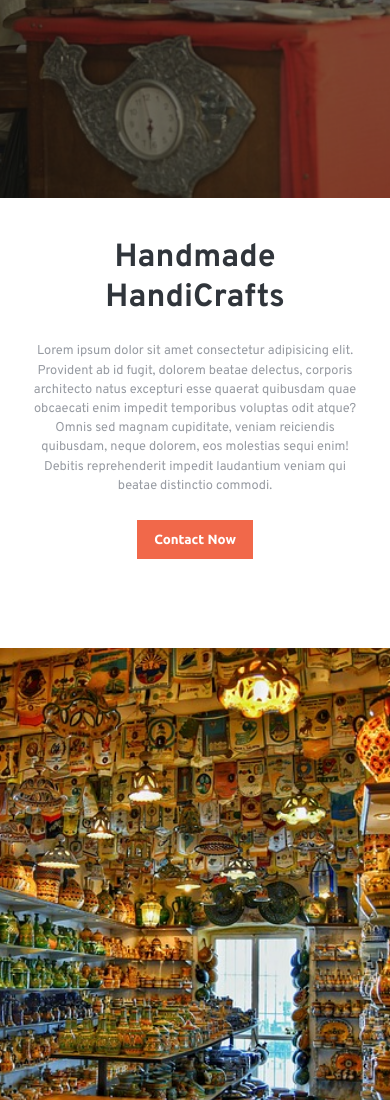
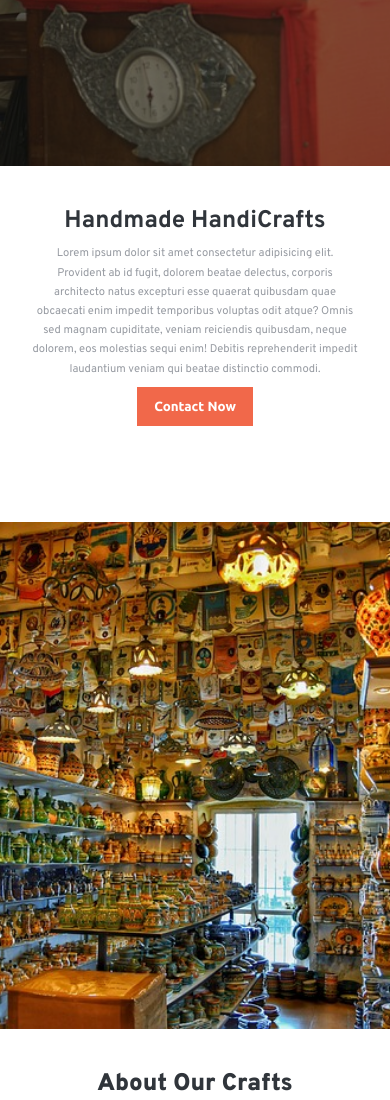
Before and after one commit to SudipKhatri036/Encryptix_task-1, a plain HTML site: page index.html in a window 390 px wide. Shown: the part 244-1344 px from the top of the page. Drawn offline with Linux system fonts and the light colour scheme; a web font is replaced by a local one.

```diff
--- a/styles.css
+++ b/styles.css
@@ -559,6 +559,25 @@
   .hero-content-container img {
     margin-top: -40%;
   }
+  /* ------------------------- */
+  header {
+    height: auto;
+    padding-top: 0;
+  }
+  .hero-content-container h1 {
+    font-size: 1.5rem;
+  }
+  .hero-content-container .hero-content {
+    width: 100%;
+    font-size: 0.7rem;
+    margin: 0.5rem 0;
+  }
+  .section-1 {
+    height: auto;
+  }
+  .container {
+    height: auto;
+  }
 }
 
 @media only screen and (max-width: 350px) {
@@ -587,11 +606,10 @@
   }
 }
 
-@media (orientation: landscape) {
+@media screen and (orientation: landscape) and (max-width: 960px) {
   header {
     height: auto;
     padding-top: 0;
-    padding-left: 1.4rem;
   }
   .hero-content-container h1 {
     font-size: 1.5rem;
```
